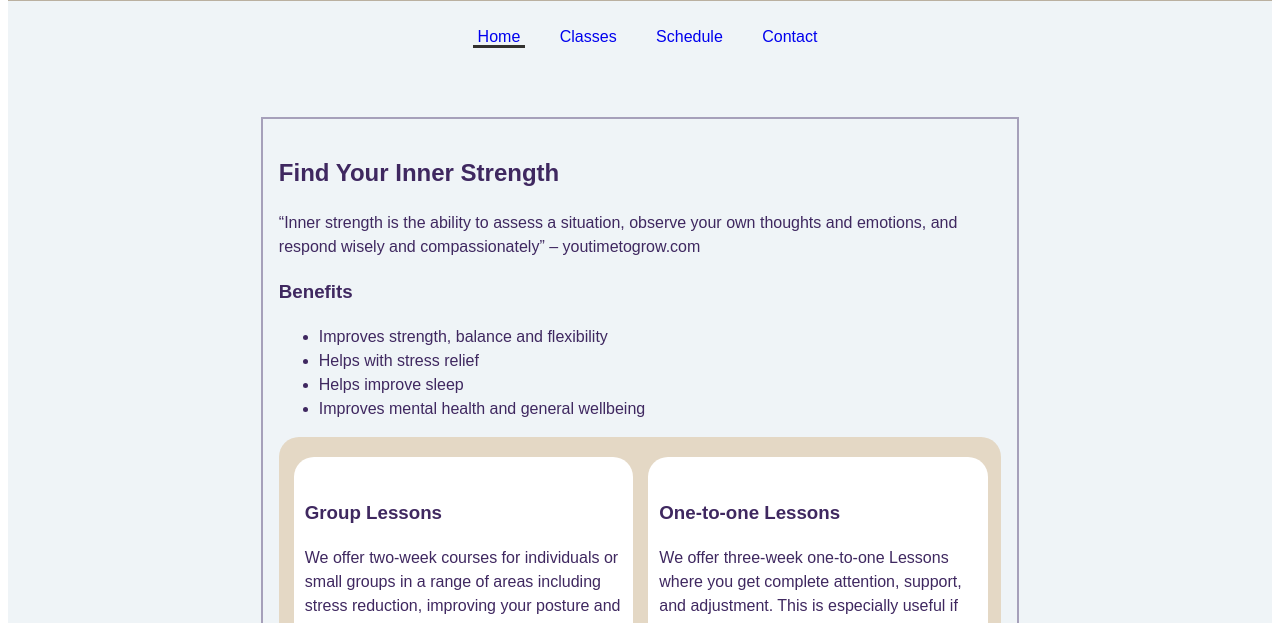
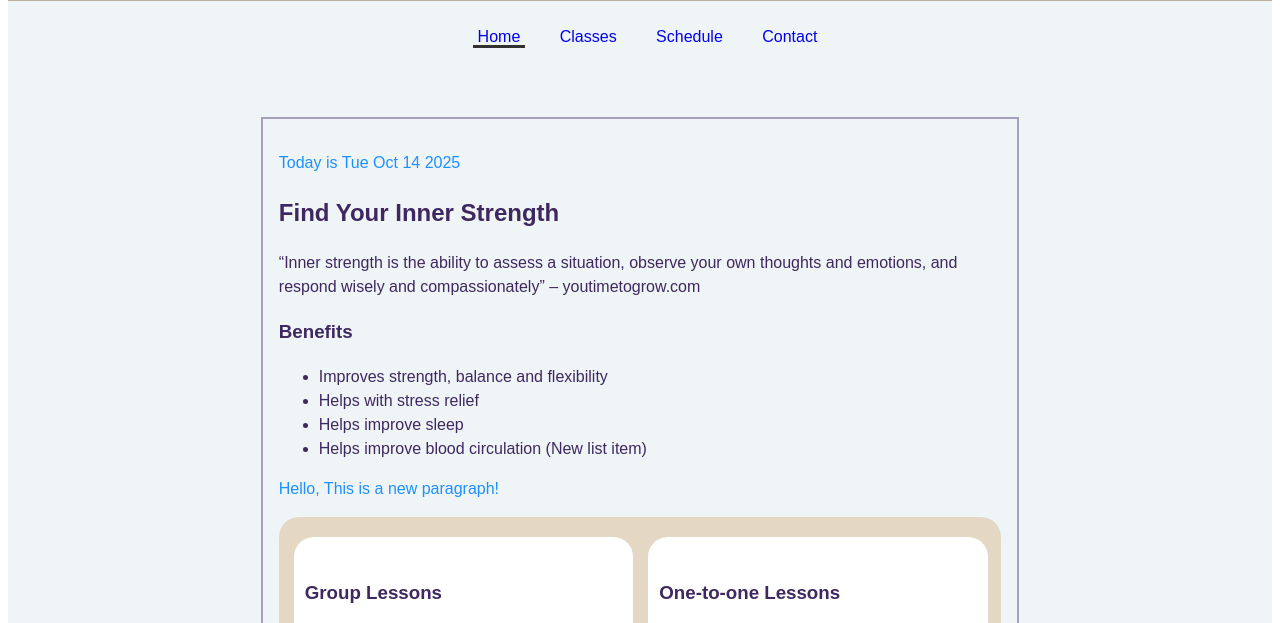
Before and after one commit to cosalt/UEA-Lab-Work, a plain HTML site: page WEB-BASED PROGRAMMING/CMP4011A/week4/index.html in a window 1280 px wide. Shown: the part 120-743 px from the top of the page. Drawn offline with Linux system fonts and the light colour scheme.

Commit message:
js file sync update labsheet4

```diff
--- a/WEB-BASED PROGRAMMING/CMP4011A/week4/index.html
+++ b/WEB-BASED PROGRAMMING/CMP4011A/week4/index.html
@@ -8,6 +8,7 @@
     <meta charset="utf-8">
     <link rel="stylesheet" href="yoga.css">
     <link rel="stylesheet" href="https://cdnjs.cloudflare.com/ajax/libs/font-awesome/4.7.0/css/font-awesome.min.css">
+    <script src="script/apps.js" defer></script>
 </head>
 
 <div id="wrapper">
@@ -30,13 +31,16 @@
 
 <body>
     <main>
+        <p id="mypara"></p>
+
+
         <article>
         <h2>Find Your Inner Strength</h2>
         <p>“Inner strength is the ability to assess a situation, observe your own thoughts and emotions, and respond wisely and compassionately” – youtimetogrow.com</p>
         </article>
 
         <h3>Benefits</h3>
-        <ul>
+        <ul id="benefits">
             <li>Improves strength, balance and flexibility</li>
             <li>Helps with stress relief</li>
             <li>Helps improve sleep</li>
--- /dev/null
+++ b/WEB-BASED PROGRAMMING/CMP4011A/week4/script/apps.js
@@ -0,0 +1,38 @@
+const currentDate = new Date();
+const benefits = document.getElementById("benefits");
+
+const lastlistitem = benefits.lastElementChild;
+
+console.log(currentDate);
+
+
+let myDate = new Date();
+let todaysDate = myDate.toDateString();
+
+document.querySelector("#mypara").innerHTML = 'Today is ' + todaysDate;
+
+
+
+const dateTime = document.getElementById("mypara");
+dateTime.setAttribute("class", "current-date");
+
+
+
+let newPara = document.createElement("p");
+newPara.innerHTML = "Hello, This is a new paragraph!";
+
+newPara.setAttribute("class", "newPara");
+
+
+
+let sectionElement = document.querySelector("section");
+sectionElement.parentNode.insertBefore(newPara, sectionElement);
+
+
+
+let listitem = document.createElement("li");
+listitem.innerHTML = "Helps improve blood circulation (New list item)";
+benefits.insertBefore(listitem, lastlistitem);
+
+
+removeChild = benefits.removeChild(lastlistitem);
--- a/WEB-BASED PROGRAMMING/CMP4011A/week4/yoga.css
+++ b/WEB-BASED PROGRAMMING/CMP4011A/week4/yoga.css
@@ -144,6 +144,16 @@ link:hover {
     display: none;
 }
 
+.current-date {
+    color: dodgerblue;
+}
+
+
+.newPara {
+    color: dodgerblue;
+}
+
+
 @media only screen and (max-width: 786px){
     header h1{
         display: inline-block;
```
